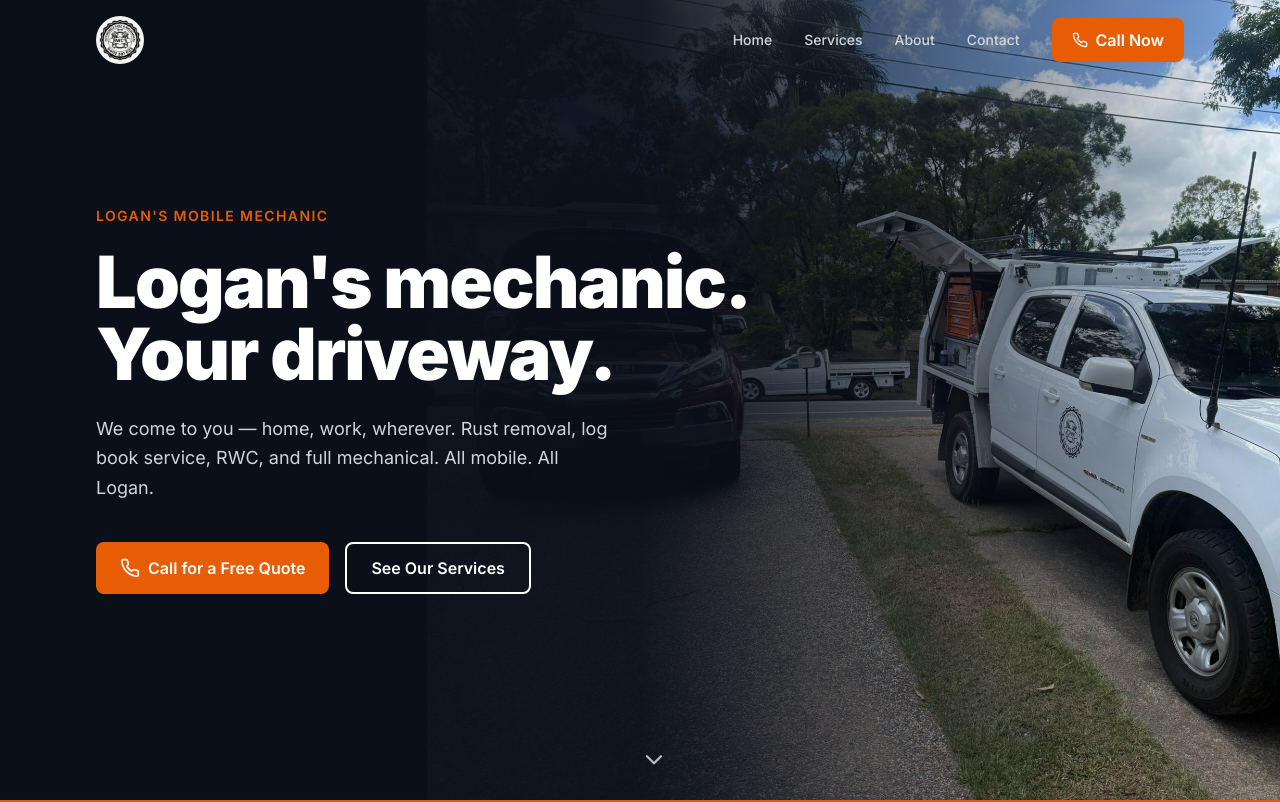
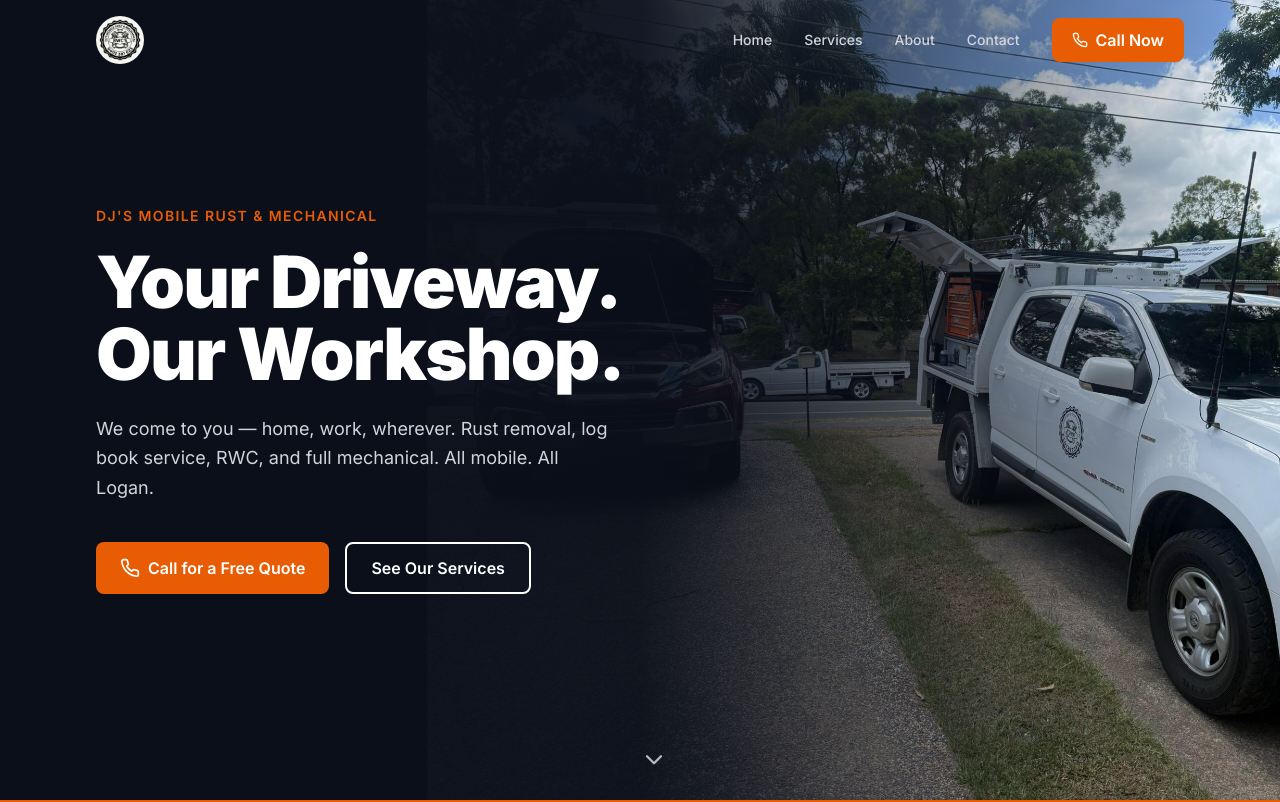
Before and after one commit to ini8a/DJ-S-Mobile-Mechanic, a Next.js app: page / in a window 1280 px wide. Shown: the top 802 px of the page. Built offline with nearby package versions, Linux system fonts and the light colour scheme.

Commit message:
Update hero H1 and orange label text

```diff
--- a/components/Hero.tsx
+++ b/components/Hero.tsx
@@ -49,16 +49,16 @@
             variants={item}
             className="uppercase tracking-widest text-brand-orange text-sm font-semibold mb-5"
           >
-            Logan&apos;s Mobile Mechanic
+            DJ&apos;s Mobile Rust &amp; Mechanical
           </motion.p>
 
           <motion.h1
             variants={item}
             className="text-5xl sm:text-6xl lg:text-7xl font-black text-white leading-tight tracking-tight"
           >
-            Logan&apos;s mechanic.
+            Your Driveway.
             <br />
-            Your driveway.
+            Our Workshop.
           </motion.h1>
 
           <motion.p
```
